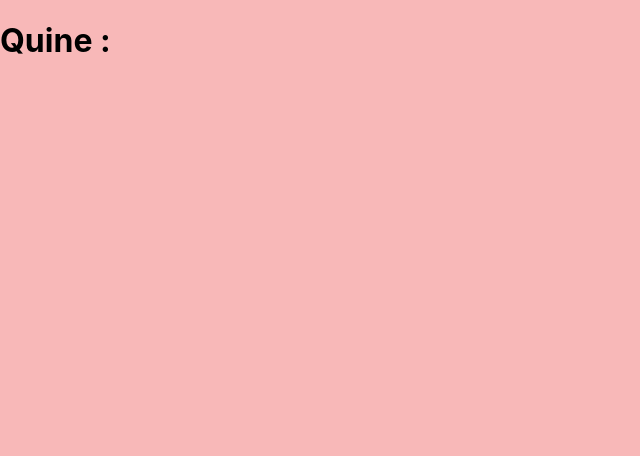
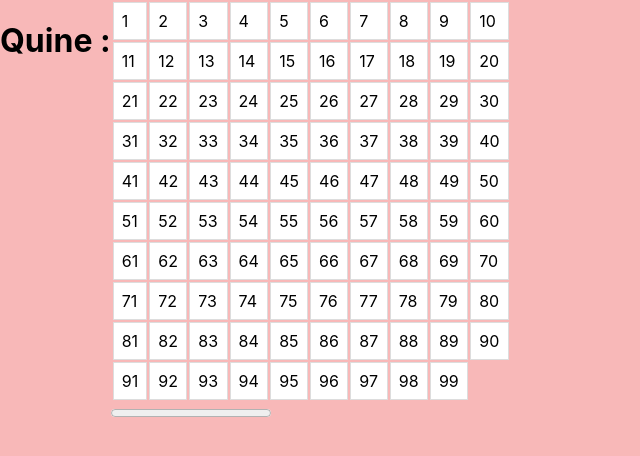
Before and after one commit to sillyfrenchguy/3Boules3Trous, a React (Create React App) app in the folder 3boules3trous/: page / in a window 1280 px wide. Shown: the top 456 px of the page, without its empty margins (0-640 px from the left). Built offline with nearby package versions, Linux system fonts and the light colour scheme.

Commit message:
Grille de loto fonctionnelle avec barre de progression

```diff
--- a/3boules3trous/src/App.jsx
+++ b/3boules3trous/src/App.jsx
@@ -1,5 +1,6 @@
 import React, { useState } from 'react';
 import Leaderboard from './Leaderboard/index';
+import LottoBoard from './LottoBoard/index';
 import BackOffice from './BackOffice/index';
 import './App.css';
 
@@ -10,6 +11,7 @@ function App() {
     <div id="app">
       <div id="stream">
         <Leaderboard inputText={inputText} />
+        <LottoBoard  />
       </div>
       <BackOffice inputText={inputText} updateInputText={updateInputText}/>
     </div>
--- /dev/null
+++ b/3boules3trous/src/LottoBoard/LottoBoard.css
@@ -0,0 +1,14 @@
+td {
+    border: 1px solid #ddd;
+    padding: 8px;
+}
+
+.unClickedCell {
+    background-color: white;
+    color: black;
+}
+
+.clickedCell {
+    background-color: black;
+    color: white;
+}
--- /dev/null
+++ b/3boules3trous/src/LottoBoard/index.jsx
@@ -0,0 +1,64 @@
+import React, { useState } from 'react';
+import './LottoBoard.css';
+
+export const LottoBoard = () => {
+  const [drawnNumbers, updateDrawnNumbers] = useState([]);
+
+  const initState = () =>{
+    let init = [];
+    for(let i=0; i<99; i++){
+      init[i] = 'unClickedCell';
+    }
+    return init;
+  }
+  const state = initState();
+  const [tdClass, setTdClass] = useState(state);
+
+  const cellClick = (event) => {
+    const value = event.target.getAttribute('value');
+    let state = [...tdClass];
+    if(state[value-1] === 'unClickedCell'){
+      state[value-1] = 'clickedCell';
+      drawnNumbers.push(value);
+    }
+    else if(state[value-1] === 'clickedCell'){
+      state[value-1] = 'unClickedCell';
+      if(drawnNumbers.includes(value)){
+        drawnNumbers.splice(drawnNumbers.indexOf(value),1);
+      }
+    }
+
+    updateDrawnNumbers(drawnNumbers);
+    setTdClass(state);
+  };
+
+  const createBoard = () => {
+    let rows = [];
+    let nb = 1;
+    for(let i=0; i<10; i++){
+      let cells = [];
+      for(let j=0; j<10; j++){
+        if(nb !== 100){
+          cells.push(<td class={tdClass[nb-1]} value={nb} onClick={e =>cellClick(e)}>{nb}</td>);
+        }
+        nb ++;
+      };
+      rows.push(<tr>{cells}</tr>);
+    }
+    return rows;
+  }
+
+  const progressBar = () =>{
+    return <progress max="99" value={drawnNumbers.length}> </progress>;
+  }
+
+  return (
+     <div id="lottoBoard">
+       <table>
+        { createBoard() }
+       </table>
+       { progressBar() }
+     </div>
+  );
+};
+  export default LottoBoard;
```
